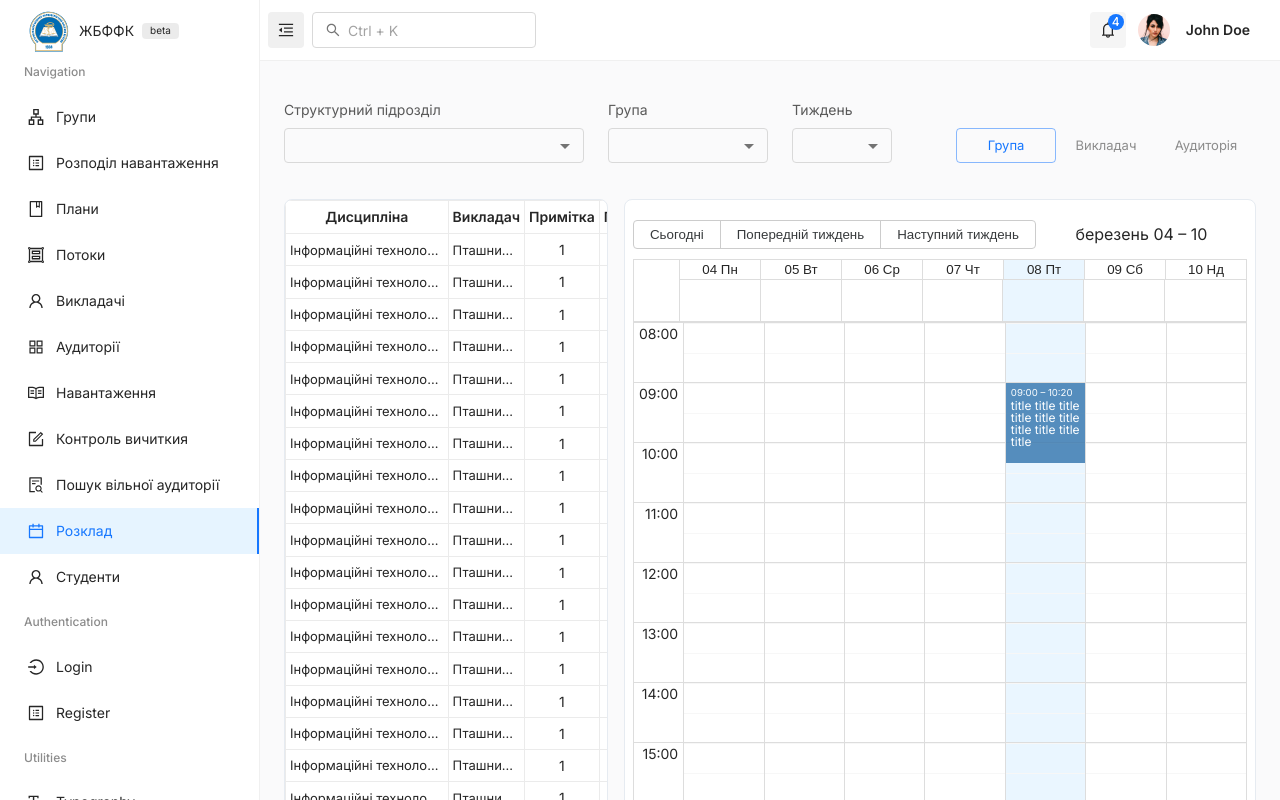
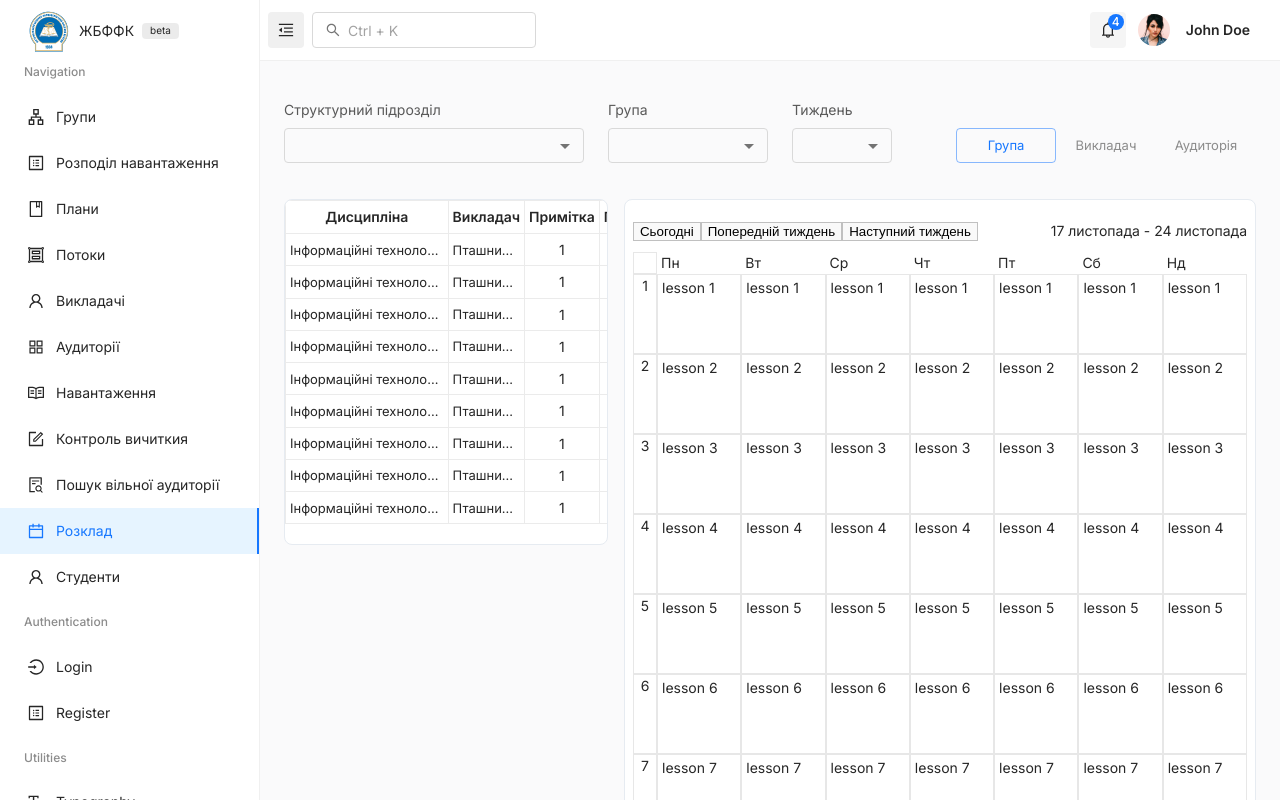
Before and after one commit to Roman2508/timetable_v2, a React (Vite) app: page /timetable in a window 1280 px wide. Shown: the top 800 px of the page. Built offline with nearby package versions, Linux system fonts and the light colour scheme.

Commit message:
schedule calendar

```diff
--- a/src/App.tsx
+++ b/src/App.tsx
@@ -9,7 +9,7 @@ import ScrollTop from "./components/ScrollTop"
 import "react-toastify/dist/ReactToastify.css"
 import MinimalLayout from "./layout/MinimalLayout"
 import { PlansPage } from "./pages/Plans/PlansPage"
-import { TimetablePage } from "./pages/TimetablePage"
+import { TimetablePage } from "./pages/TimetablePage/TimetablePage"
 import { GroupsPage } from "./pages/Groups/GroupsPage"
 import { StreamsPage } from "./pages/Streams/StreamsPage"
 import FullGroupPage from "./pages/FullGroup/FullGroupPage"
--- a/src/components/Calendar/Calendar.tsx
+++ b/src/components/Calendar/Calendar.tsx
@@ -1,16 +1,16 @@
-import React from 'react'
-import dayjs from 'dayjs'
-import uk from 'dayjs/locale/uk'
-import updateLocale from 'dayjs/plugin/updateLocale'
-import 'react-big-calendar/lib/css/react-big-calendar.css'
-import { Calendar as CalendarComponent, dayjsLocalizer, Event, SlotInfo } from 'react-big-calendar'
+import React from "react"
+import dayjs from "dayjs"
+import uk from "dayjs/locale/uk"
+import updateLocale from "dayjs/plugin/updateLocale"
+import "react-big-calendar/lib/css/react-big-calendar.css"
+import { Calendar as CalendarComponent, dayjsLocalizer, Event, SlotInfo } from "react-big-calendar"
 
 dayjs.locale(uk)
 
 dayjs.extend(updateLocale)
 
-dayjs.updateLocale('uk', {
-  weekdaysShort: ['Нд', 'Пн', 'Вт', 'Ср', 'Чт', 'Пт', 'Сб'],
+dayjs.updateLocale("uk", {
+  weekdaysShort: ["Нд", "Пн", "Вт", "Ср", "Чт", "Пт", "Сб"],
 })
 
 const localizer = dayjsLocalizer(dayjs)
@@ -29,7 +29,7 @@ const Calendar: React.FC<ICalendarProps> = ({
   events = [],
   selectable = false,
   onClick = () => {},
-  heigth = '',
+  heigth = "",
   onSelectLessonsTime,
 }) => {
   //   const isDatesOverlap = (events: Event[], selectedDate: Event) => {
@@ -50,16 +50,16 @@ const Calendar: React.FC<ICalendarProps> = ({
     // console.log(event, start, end, isSelected)
 
     const style = {
-      cursor: 'pointer',
-      backgroundColor: '#' + event.hexColor,
-      color: '#fff',
-      borderRadius: '0px',
-      fontSize: '12px',
+      cursor: "pointer",
+      backgroundColor: "#" + event.hexColor,
+      color: "#fff",
+      borderRadius: "0px",
+      fontSize: "12px",
       opacity: 0.8,
-      border: '0px',
-      display: 'block',
-      width: '100%',
-      minWidth: '100%',
+      border: "0px",
+      display: "block",
+      width: "100%",
+      minWidth: "100%",
     }
     return { style: style }
   }
@@ -89,19 +89,21 @@ const Calendar: React.FC<ICalendarProps> = ({
           //   }
         }}
         eventPropGetter={eventStyleGetter}
-        views={['week']}
+        views={["week"]}
         startAccessor="start"
         endAccessor="end"
         min={new Date(today.getFullYear(), today.getMonth(), today.getDate(), 8)}
-        // max={new Date(today.getFullYear(), today.getMonth(), today.getDate(), 14)}
-        max={new Date(today.getFullYear(), today.getMonth(), today.getDate(), 19)}
-        culture={'fr'}
+        // max={new Date(today.getFullYear(), today.getMonth(), today.getDate(), 19)}
+        max={new Date(today.getFullYear(), today.getMonth(), today.getDate(), 14)}
+        culture={"fr"}
         messages={{
-          next: 'Наступний тиждень',
-          previous: 'Попередній тиждень',
-          today: 'Сьогодні',
-          week: 'Тиждень',
+          next: "Наступний тиждень",
+          previous: "Попередній тиждень",
+          today: "Сьогодні",
+          week: "Тиждень",
         }}
+        // timeslots={7}
+        // step={30}
       />
     </div>
   )
--- /dev/null
+++ b/src/components/TimetablePage/Calendar.tsx
@@ -0,0 +1,39 @@
+import React from "react"
+import "./TimetablePage.css"
+
+const Calendar = () => {
+  return (
+    <div className="calendar">
+      <div className="header">
+        <div className="header-left">
+          <button className="current">Сьогодні</button>
+          <button className="prev">Попередній тиждень</button>
+          <button className="next">Наступний тиждень</button>
+        </div>
+
+        <div className="header-right">17 листопада - 24 листопада</div>
+      </div>
+
+      <div className="body">
+        <div className="lessons-numbers">
+          <div className="empty-cell"></div>
+          {[1, 2, 3, 4, 5, 6, 7].map((el) => (
+            <div className="time-number">{el}</div>
+          ))}
+        </div>
+
+        {["Пн", "Вт", "Ср", "Чт", "Пт", "Сб", "Нд"].map((day) => (
+          <div className="day">
+            <div className="day-name">{day}</div>
+
+            {[1, 2, 3, 4, 5, 6, 7].map((el) => (
+              <div className="time-slot">lesson {el}</div>
+            ))}
+          </div>
+        ))}
+      </div>
+    </div>
+  )
+}
+
+export default Calendar
--- /dev/null
+++ b/src/components/TimetablePage/TimetablePage.css
@@ -0,0 +1,46 @@
+.calendar button {
+  border: 1px solid #c0c0c0;
+}
+
+.header {
+  display: flex;
+  justify-content: space-between;
+  align-items: center;
+  margin-bottom: 10px;
+}
+
+.body {
+  display: flex;
+}
+
+.time-number {
+  width: 24px;
+  text-align: center;
+  border: 1px solid rgb(231, 231, 231);
+}
+
+.day {
+  width: calc(100% / 7);
+  /* border: 1px solid rgb(231, 231, 231); */
+}
+
+.day-name {
+  padding: 0 4px;
+}
+
+.empty-cell {
+  height: 22px;
+  border: 1px solid rgb(231, 231, 231);
+}
+
+.time-slot,
+.time-number {
+  height: 80px;
+  border: 1px solid rgb(231, 231, 231);
+  /* border-left: 0; */
+}
+
+.time-slot {
+  padding: 2px 4px;
+  cursor: pointer;
+}
--- a/src/pages/TimetablePage.tsx
+++ b/src/pages/TimetablePage/TimetablePage.tsx
@@ -13,34 +13,36 @@ import {
   InputLabel,
   Tooltip,
   Typography,
-} from '@mui/material'
+} from "@mui/material"
 
 // project import
-import React from 'react'
-import MainCard from '../components/MainCard'
-import Calendar, { customDayjs } from '../components/Calendar/Calendar'
+import React from "react"
+import MainCard from "../../components/MainCard"
+import { customDayjs } from "../../components/Calendar/Calendar"
+// import Calendar, { customDayjs } from "../../components/Calendar/Calendar"
+import Calendar from "../../components/TimetablePage/Calendar"
 
 const tableCellStypes = {
-  padding: '4px',
-  border: '1px solid rgb(235, 235, 235)',
-  '& p': {
-    fontSize: '13px',
+  padding: "4px",
+  border: "1px solid rgb(235, 235, 235)",
+  "& p": {
+    fontSize: "13px",
   },
 }
 
 // ==============================|| TIMETABLE ||============================== //
 
 const TimetablePage = () => {
-  const [slot, setSlot] = React.useState('group')
+  const [slot, setSlot] = React.useState("group")
 
   const today = new Date()
 
   return (
     <>
-      <Grid container rowSpacing={4.5} columnSpacing={2.75} sx={{ justifyContent: 'center' }}>
+      <Grid container rowSpacing={4.5} columnSpacing={2.75} sx={{ justifyContent: "center" }}>
         <Grid item xs={12}>
-          <Grid container sx={{ display: 'flex', alignItems: 'flex-end' }}>
-            <Grid item sx={{ flexGrow: 1, display: 'flex', alignItems: 'flex-end', gap: 3 }}>
+          <Grid container sx={{ display: "flex", alignItems: "flex-end" }}>
+            <Grid item sx={{ flexGrow: 1, display: "flex", alignItems: "flex-end", gap: 3 }}>
               <Stack spacing={1} sx={{ mt: 2 }}>
                 <InputLabel htmlFor="category">Структурний підрозділ</InputLabel>
                 <TextField
@@ -49,12 +51,12 @@ const TimetablePage = () => {
                   id="category"
                   //   value={value}
                   //   onChange={(e) => setValue(e.target.value)}
-                  sx={{ width: '300px' }}
+                  sx={{ width: "300px" }}
                 >
                   {[
-                    { value: '1', label: 'Фармація, промислова фармація (ДФ)' },
-                    { value: '2', label: 'Фармація, промислова фармація (ДФ)' },
-                    { value: '3', label: 'Лабораторна діагностика (ДФ)' },
+                    { value: "1", label: "Фармація, промислова фармація (ДФ)" },
+                    { value: "2", label: "Фармація, промислова фармація (ДФ)" },
+                    { value: "3", label: "Лабораторна діагностика (ДФ)" },
                   ].map((option) => (
                     <MenuItem key={option.value} value={option.value}>
                       {option.label}
@@ -71,12 +73,12 @@ const TimetablePage = () => {
                   id="category"
                   //   value={value}
                   //   onChange={(e) => setValue(e.target.value)}
-                  sx={{ width: '160px' }}
+                  sx={{ width: "160px" }}
                 >
                   {[
-                    { value: '1', label: 'Фармація, промислова фармація (ДФ)' },
-                    { value: '2', label: 'Фармація, промислова фармація (ДФ)' },
-                    { value: '3', label: 'Лабораторна діагностика (ДФ)' },
+                    { value: "1", label: "Фармація, промислова фармація (ДФ)" },
+                    { value: "2", label: "Фармація, промислова фармація (ДФ)" },
+                    { value: "3", label: "Лабораторна діагностика (ДФ)" },
                   ].map((option) => (
                     <MenuItem key={option.value} value={option.value}>
                       {option.label}
@@ -93,12 +95,12 @@ const TimetablePage = () => {
                   id="category"
                   //   value={value}
                   //   onChange={(e) => setValue(e.target.value)}
-                  sx={{ width: '100px' }}
+                  sx={{ width: "100px" }}
                 >
                   {[
-                    { value: '1', label: 'Фармація, промислова фармація (ДФ)' },
-                    { value: '2', label: 'Фармація, промислова фармація (ДФ)' },
-                    { value: '3', label: 'Лабораторна діагностика (ДФ)' },
+                    { value: "1", label: "Фармація, промислова фармація (ДФ)" },
+                    { value: "2", label: "Фармація, промислова фармація (ДФ)" },
+                    { value: "3", label: "Лабораторна діагностика (ДФ)" },
                   ].map((option) => (
                     <MenuItem key={option.value} value={option.value}>
                       {option.label}
@@ -112,28 +114,28 @@ const TimetablePage = () => {
               <Stack direction="row" alignItems="center" spacing={0}>
                 <Button
                   size="small"
-                  onClick={() => setSlot('group')}
-                  sx={{ width: '100px', py: 0.674 }}
-                  color={slot === 'group' ? 'primary' : 'secondary'}
-                  variant={slot === 'group' ? 'outlined' : 'text'}
+                  onClick={() => setSlot("group")}
+                  sx={{ width: "100px", py: 0.674 }}
+                  color={slot === "group" ? "primary" : "secondary"}
+                  variant={slot === "group" ? "outlined" : "text"}
                 >
                   Група
                 </Button>
                 <Button
                   size="small"
-                  onClick={() => setSlot('teacher')}
-                  sx={{ width: '100px', py: 0.674 }}
-                  color={slot === 'teacher' ? 'primary' : 'secondary'}
-                  variant={slot === 'teacher' ? 'outlined' : 'text'}
+                  onClick={() => setSlot("teacher")}
+                  sx={{ width: "100px", py: 0.674 }}
+                  color={slot === "teacher" ? "primary" : "secondary"}
+                  variant={slot === "teacher" ? "outlined" : "text"}
                 >
                   Викладач
                 </Button>
                 <Button
                   size="small"
-                  onClick={() => setSlot('auditory')}
-                  sx={{ width: '100px', py: 0.674 }}
-                  color={slot === 'auditory' ? 'primary' : 'secondary'}
-                  variant={slot === 'auditory' ? 'outlined' : 'text'}
+                  onClick={() => setSlot("auditory")}
+                  sx={{ width: "100px", py: 0.674 }}
+                  color={slot === "auditory" ? "primary" : "secondary"}
+                  variant={slot === "auditory" ? "outlined" : "text"}
                 >
                   Аудиторія
                 </Button>
@@ -142,9 +144,9 @@ const TimetablePage = () => {
           </Grid>
         </Grid>
 
-        <Grid item xs={12} sx={{ display: 'flex' }}>
+        <Grid item xs={12} sx={{ display: "flex" }}>
           <Grid item xs={4} sx={{ mr: 2 }}>
-            <MainCard sx={{ '& .MuiCardContent-root': { p: 0, overflow: 'hidden' } }}>
+            <MainCard sx={{ "& .MuiCardContent-root": { p: 0, overflow: "hidden" } }}>
               <Table>
                 <TableHead>
                   <TableRow>
@@ -167,13 +169,13 @@ const TimetablePage = () => {
                 </TableHead>
 
                 <TableBody>
-                  {Array(18)
+                  {Array(9)
                     .fill(null)
                     .map((_, index) => (
                       <TableRow
                         key={index}
                         sx={{
-                          '&:hover': { backgroundColor: 'secondary.lighter', cursor: 'pointer' },
+                          "&:hover": { backgroundColor: "secondary.lighter", cursor: "pointer" },
                         }}
                       >
                         <TableCell
@@ -188,15 +190,18 @@ const TimetablePage = () => {
                           padding="none"
                           align="left"
                         >
-                          <Tooltip enterDelay={1000} title="Інформаційні технології в фармації технології в фармації">
+                          <Tooltip
+                            enterDelay={1000}
+                            title="Інформаційні технології в фармації технології в фармації"
+                          >
                             <Typography
                               sx={{
                                 // maxWidth: '140px',
-                                maxWidth: '12vw',
-                                width: '100%',
-                                whiteSpace: 'nowrap',
-                                overflow: 'hidden',
-                                textOverflow: 'ellipsis',
+                                maxWidth: "12vw",
+                                width: "100%",
+                                whiteSpace: "nowrap",
+                                overflow: "hidden",
+                                textOverflow: "ellipsis",
                               }}
                             >
                               Інформаційні технології в фармації технології в фармації
@@ -207,11 +212,11 @@ const TimetablePage = () => {
                           <Tooltip enterDelay={1000} title="Пташник Р.В.">
                             <Typography
                               sx={{
-                                maxWidth: '5vw',
-                                width: '100%',
-                                whiteSpace: 'nowrap',
-                                overflow: 'hidden',
-                                textOverflow: 'ellipsis',
+                                maxWidth: "5vw",
+                                width: "100%",
+                                whiteSpace: "nowrap",
+                                overflow: "hidden",
+                                textOverflow: "ellipsis",
                               }}
                             >
                               Пташник Р.В.
@@ -235,19 +240,23 @@ const TimetablePage = () => {
           </Grid>
 
           <Grid item xs={8}>
-            <MainCard sx={{ '& .MuiCardContent-root': { px: 1 } }}>
-              <Calendar
+            <MainCard sx={{ "& .MuiCardContent-root": { px: 1 } }}>
+              {/* <Calendar
                 onClick={(e) => console.log(e)}
                 events={[
                   {
-                    title: 'title title title title title title title title title title ',
+                    title: "title title title title title title title title title title ",
                     start: new Date(today.getFullYear(), today.getMonth(), today.getDate(), 9),
-                    end: customDayjs(new Date(today.getFullYear(), today.getMonth(), today.getDate(), 9))
-                      .add(1.34, 'hour')
+                    end: customDayjs(
+                      new Date(today.getFullYear(), today.getMonth(), today.getDate(), 9)
+                    )
+                      .add(1.34, "hour")
                       .toDate(),
                   },
                 ]}
-              />
+              /> */}
+
+              <Calendar />
             </MainCard>
           </Grid>
         </Grid>
```
